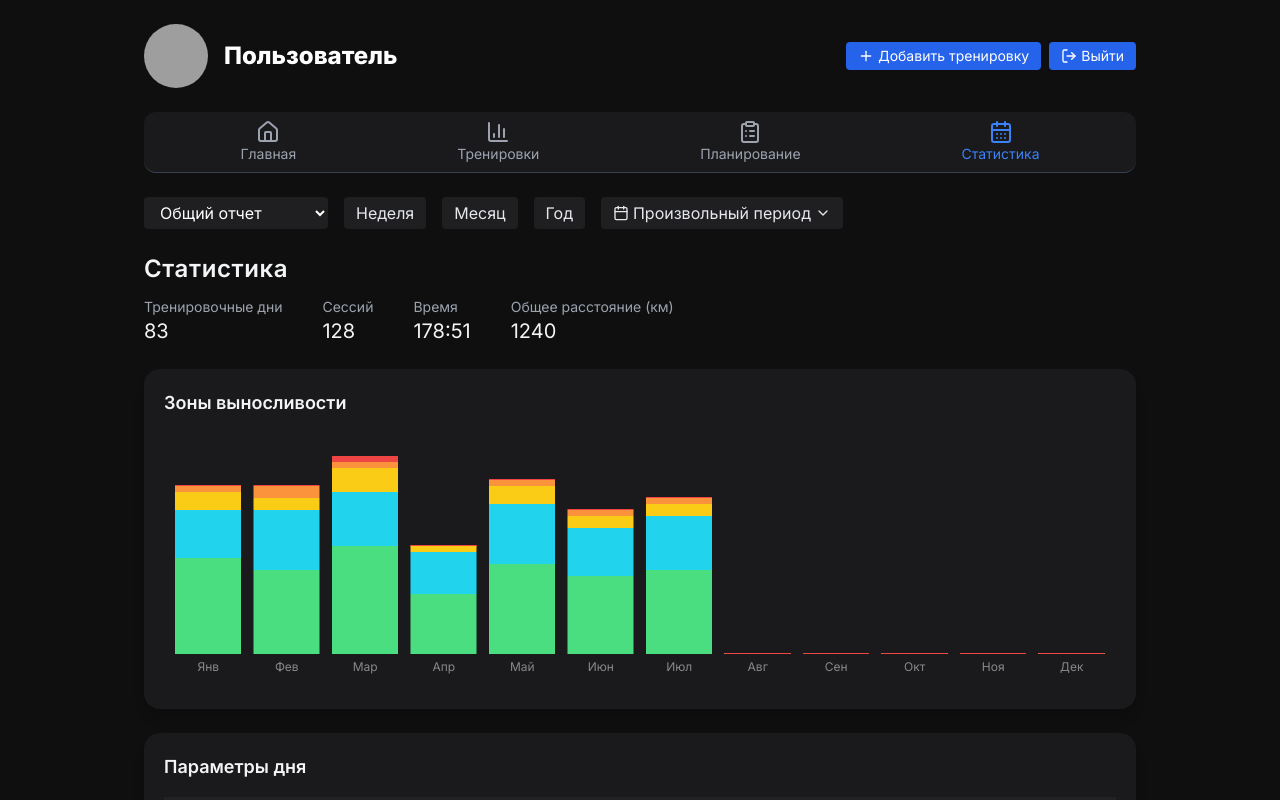
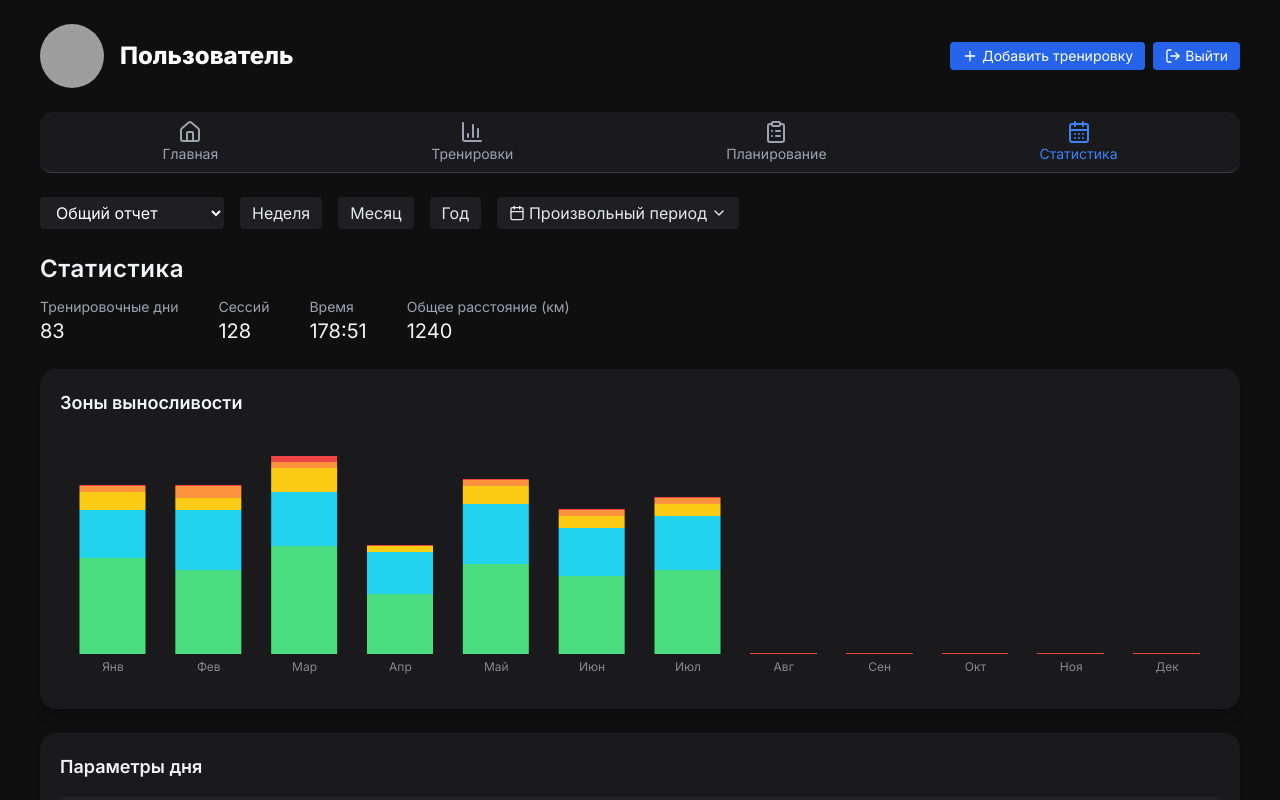
Before and after one commit to mbaliabin/dagbook-test, a React (Vite) app in the folder fasx-frontend/: page /statistics in a window 1280 px wide. Shown: the top 800 px of the page. Built offline with nearby package versions, Linux system fonts and the light colour scheme; grey boxes are pictures that could not be loaded.

Commit message:
Доработка StatisticsPage.tsx 331

```diff
--- a/fasx-frontend/src/pages/StatisticsPage.tsx
+++ b/fasx-frontend/src/pages/StatisticsPage.tsx
@@ -215,7 +215,7 @@ export default function StatsPage() {
         : yearColWidth;
 
     const computedMinWidth = Math.max(
-      900,
+      1200,
       filteredMonths.length * colWidth + leftColWidth + totalColWidth
     );
 
@@ -402,7 +402,7 @@ export default function StatsPage() {
   return (
     <div className="min-h-screen bg-[#0f0f0f] text-gray-200 p-6 w-full">
       {/* Главный контейнер — шире */}
-      <div className="max-w-5xl mx-auto space-y-6 px-4">
+      <div className="max-w-7xl mx-auto space-y-6 px-4">
         {/* HEADER */}
         <div className="flex flex-col md:flex-row md:items-center md:justify-between gap-4 mb-4 w-full">
           <div className="flex items-center space-x-4">
```
